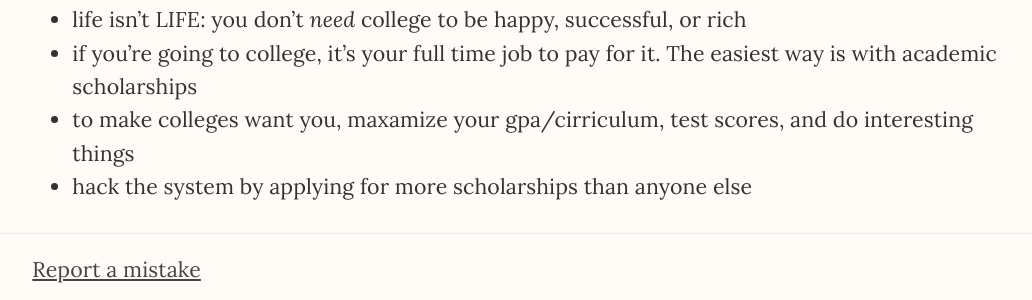
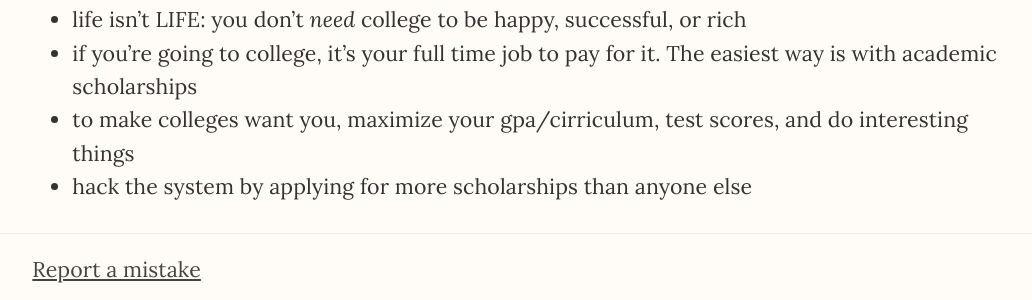
Before and after one commit to christiangenco/christiangenco.github.io, a Jekyll site: the page built from _posts/2013-11-06-go-to-college-for-free.md, in a window 1280 px wide and 900 px high, scrolled down 11317 px. Shown: the part 416-716 px from the top of the window, without its empty margins (106-1138 px from the left). Built offline with Jekyll 4.4.1, drawn with Linux system fonts in a browser that asks for light colours; nearby versions of some CDN libraries; some of the changed text lies outside the part shown.

Commit message:
maxamize -> maximize to close #1
Thanks for the translation @r00k: https://twitter.com/r00k/status/874103850239750145

```diff
--- a/_posts/2013-11-06-go-to-college-for-free.md
+++ b/_posts/2013-11-06-go-to-college-for-free.md
@@ -129,7 +129,7 @@
     * volunteering
 * if your score is above a certain number, you get scholarship money, and get considered for more with an interview
 
-## Maxamize cirriculum and GPA
+## Maximize cirriculum and GPA
 
 * No-brainer
 * if you love learning in a classroom **so much** that you're preparing to spend the next 4 years paying $50/class/day to keep doing it, you better be making the most of your high school classes while they're free
@@ -224,5 +224,5 @@
 
 * life isn't LIFE: you don't *need* college to be happy, successful, or rich
 * if you're going to college, it's your full time job to pay for it. The easiest way is with academic scholarships
-* to make colleges want you, maxamize your gpa/cirriculum, test scores, and do interesting things
+* to make colleges want you, maximize your gpa/cirriculum, test scores, and do interesting things
 * hack the system by applying for more scholarships than anyone else
```
